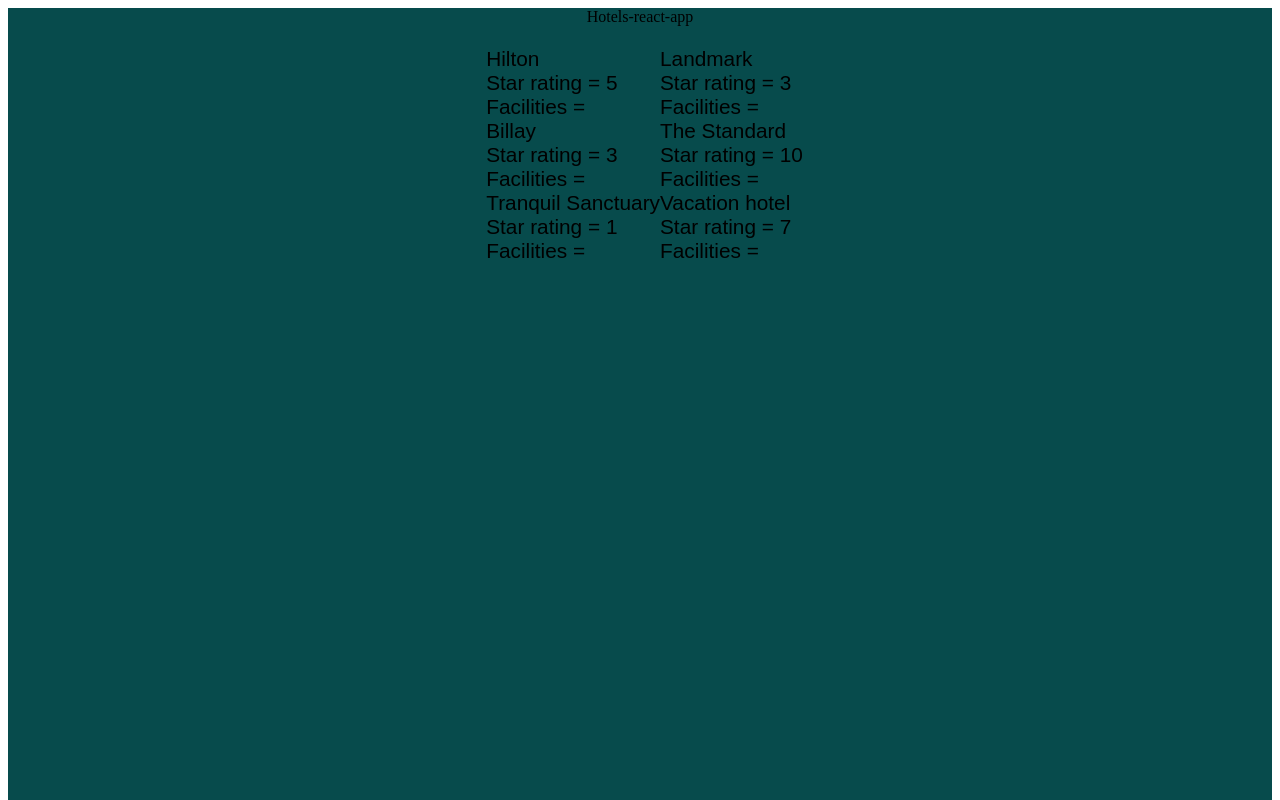
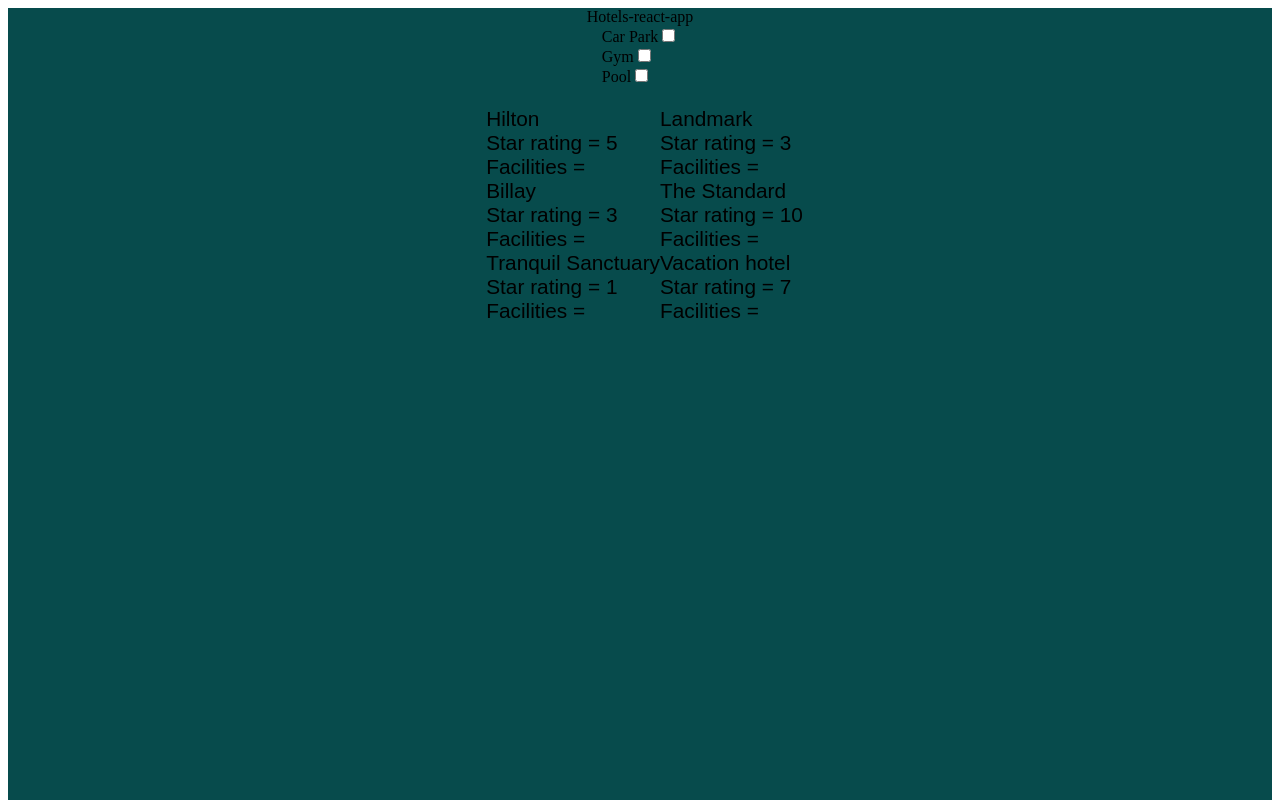
Before and after one commit to AlexKman/Hotels-react-app, a React (Create React App) app: page / in a window 1280 px wide. Shown: the top 800 px of the page. Built offline with nearby package versions, Linux system fonts and the light colour scheme.

Commit message:
added filter options form which uses the checkbox component

```diff
--- a/src/App.js
+++ b/src/App.js
@@ -14,6 +14,20 @@
     return (
       <div className="App">
         <header className="App-header">Hotels-react-app</header>
+        <form id="filterOptions">
+          <div>
+            Car Park
+            <Checkbox onClick={this.handleSearch} id="car park" />
+          </div>
+          <div>
+            Gym
+            <Checkbox onClick={this.handleSearch} id="gym" />
+          </div>
+          <div>
+            Pool
+            <Checkbox onClick={this.handleSearch} id="pool" />
+          </div>
+        </form>
         <ul className="hotelsList">
           {this.state.hotels.map(hotel => (
             <div id="hotel" key={hotel.id}>
```
